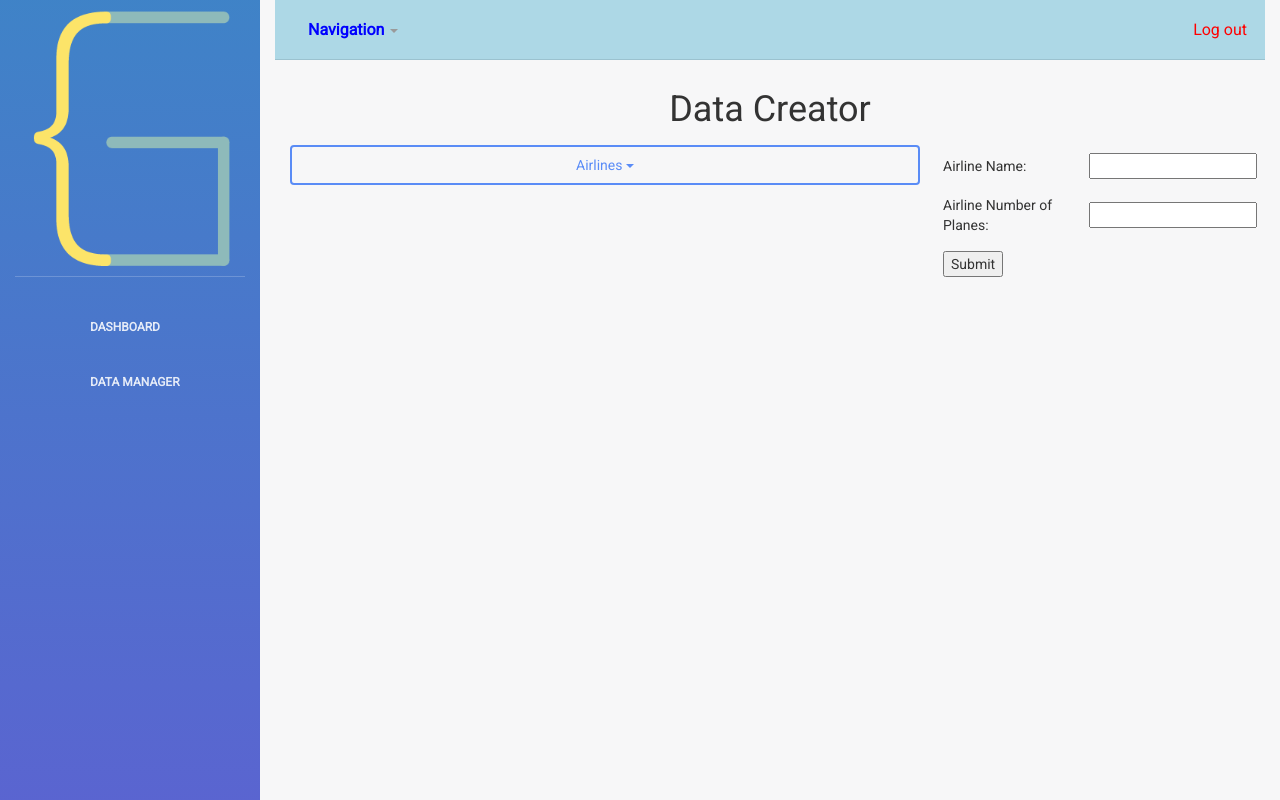
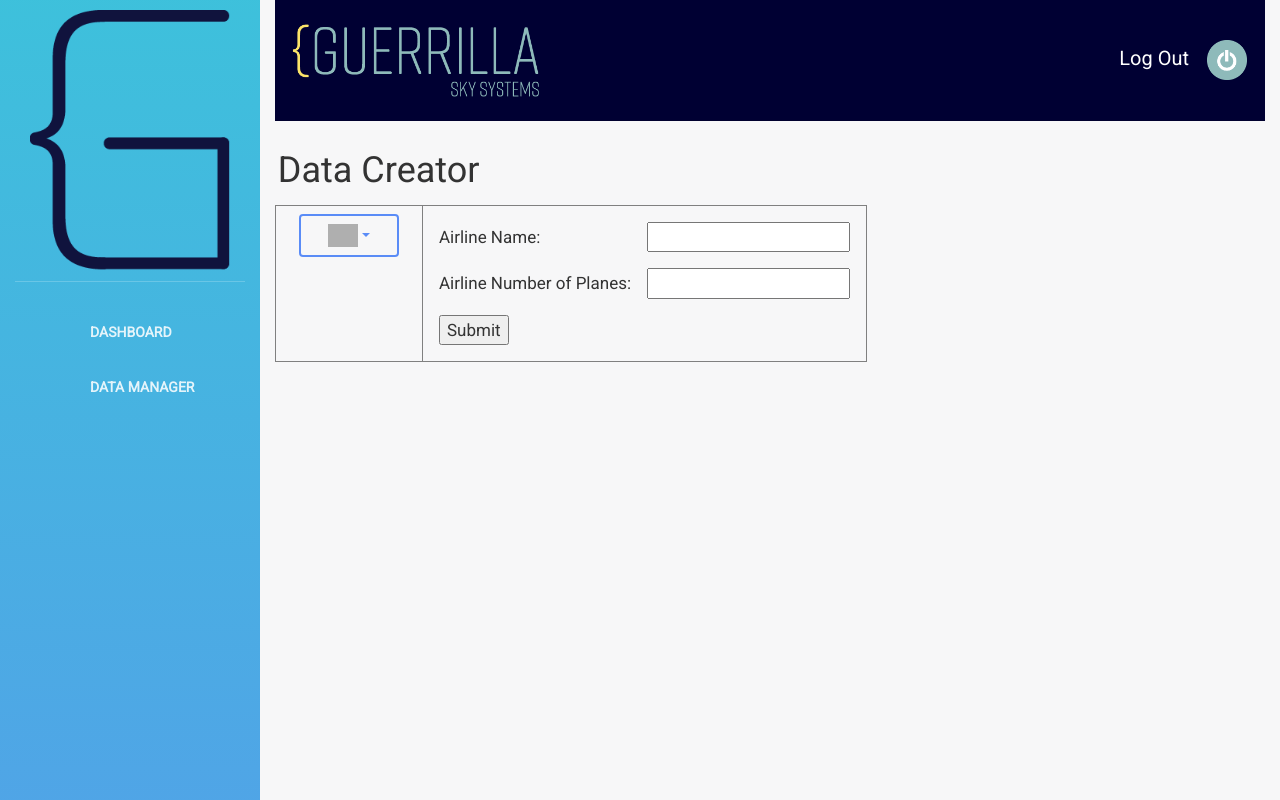
Before and after one commit to rghrist23/airport, a PHP site: page /crudAdd.php in a window 1280 px wide. Run offline with PHP 8.4, Linux system fonts and the light colour scheme; some libraries are stand-ins or nearby versions; grey boxes are pictures that could not be loaded.

Commit message:
shabrinas ui changes

```diff
--- a/Management App/crudAdd.php
+++ b/Management App/crudAdd.php
@@ -73,23 +73,29 @@ if (!empty($_POST['airlineName']) && !empty($_POST['planeNumber'])) {
 <body>
 
 <div id="container-fluid col-xs-8">
-    <div class="row" style="text-align: center">
-        <h2>Data Creator</h2>
+    <div class="row" style="text-align: left">
+        <h2>  &nbsp; Data Creator <br></h2>
     </div>
-    <div class="col-xs-8">
+    <table class="superbigtable" align="left" border="1">
+        <tr>
+            <td class="kolom1" style="vertical-align: text-top;">
+                 <div class="col-xs-8">
         <div class="dropdown">
-            <button class="btn btn-block btn-primary dropdown-toggle" type="button" data-toggle="dropdown">Airlines
+            <button class="btn btn-block btn-primary dropdown-toggle" type="button" data-toggle="dropdown"><img src="img/blue-question-mark-icon-1.png" width="30">
                 <span class="caret"></span></button>
             <ul class="dropdown-menu col-xs-12" style="text-align: center">
                 <form action="crudAdd.php" method="post">
-                    <li><input class="btn btn-" name="airline" type="submit" value="Airline"></a></li>
+                    <li><input class="btn btn-link" name="airline" type="submit" value="Airline"></a></li>
                     <li><input class="btn btn-link" name="business" type="submit" value="Business"></a></li>
                     <li><input class="btn btn-link" name="employee" type="submit" value="Employee"></a></li>
                 </form>
             </ul>
         </div>
     </div>
-    <form action="crudAdd.php" method="post">
+            </td>
+
+            <td class="kolom2">
+                 <form action="crudAdd.php" method="post">
         <?php if ($airline) : ?>
 
             <table>
@@ -169,6 +175,11 @@ if (!empty($_POST['airlineName']) && !empty($_POST['planeNumber'])) {
             </table>
         <?php endif; ?>
     </form>
+            </td>
+        </tr>
+    </table>
+
+
 </div>
 </div>
 </body>
--- a/Management App/crudView.php
+++ b/Management App/crudView.php
@@ -47,7 +47,7 @@ if (!(empty($_POST['business']))) {
 <?php include 'head.html' ?>
 <?php include 'sidebar_navbar.html' ?>
 
-
+<link rel="stylesheet" href="css/crudCSS.css">
 <body>
 <div class="container-fluid col-xs-8">
     <div class="row" style="text-align: center">
@@ -55,11 +55,11 @@ if (!(empty($_POST['business']))) {
     </div>
     <div class="col-xs-8">
         <div class="dropdown">
-            <button class="btn btn-block btn-primary dropdown-toggle" type="button" data-toggle="dropdown">Airlines
+            <button class="btn btn-block btn-primary dropdown-toggle" type="button" data-toggle="dropdown"><img src="img/blue-question-mark-icon-1.png" width="40">
                 <span class="caret"></span></button>
             <ul class="dropdown-menu col-xs-12" style="text-align: center">
                 <form action="crudView.php" method="post">
-                    <li><input class="btn btn-" name="airline" type="submit" value="Airline"></a></li>
+                    <li><input class="btn btn-link" name="airline" type="submit" value="Airlines"></a></li>
                     <li><input class="btn btn-link" name="business" type="submit" value="Business"></a></li>
                     <li><input class="btn btn-link" name="employee" type="submit" value="Employee"></a></li>
                 </form>
--- a/Management App/css/crudCSS.css
+++ b/Management App/css/crudCSS.css
@@ -69,3 +69,11 @@ fieldset[disabled] .btn-link:focus {
     color: #777;
     text-decoration: none;
 }
+
+.btn-block, .dropdown-menu{
+    width: 100px;
+}
+
+td{
+    font-size: 17px;
+}
--- a/Management App/css/crudbutton.css
+++ b/Management App/css/crudbutton.css
@@ -117,3 +117,8 @@ h2 {
     display: inline-block;
     padding: 0;
 }
+
+.tabel{
+    width: 140%;
+
+}
--- a/Management App/dashboard.php
+++ b/Management App/dashboard.php
@@ -85,11 +85,13 @@ curl_close($ch);
 <script src="js/RGraph/libraries/RGraph.svg.pie.js"></script>
 <!-- dashboard welcome page -->
 <body>
+
 <div style="padding: 15px">
-    <div style="width: auto; height: 300px" id="chart-container"></div>
+    <h2>Dashboard</h2>
+    <div style="width: 800px; height: 300px" id="chart-container"></div>
+    <div style="width: 350px; height: 350px" id="pie-container"></div>
 </div>
 <div class="row">
-<div style="width: 350px; height: 350px" id="pie-container"></div>
 </div>
 </body>
 
--- a/Management App/sidebar_navbar.html
+++ b/Management App/sidebar_navbar.html
@@ -1,5 +1,5 @@
 <div class="wrapper">
-    <div class="sidebar" data-color="blue" data-image="assets/img/sidebar-5.jpg">
+    <div class="sidebar" data-color="azure" data-image="assets/img/sidebar-5.jpg">
 
         <!--
 
@@ -10,7 +10,7 @@
 
         <div class="sidebar-wrapper col-xs-4">
             <div class="logo">
-                <a href="#"><img src="img/logos/AMS_icon_light.png" class="img-responsive"> </a>
+                <a href="#"><img src="img/logos/AMS_icon_dark.png" class="img-responsive"> </a>
 
             </div>
 
@@ -18,13 +18,13 @@
                 <li>
                     <a href="dashboard.php">
                         <i class="pe-7s-graph"></i>
-                        <p>Dashboard</p>
+                        <p style="font-size: 14px; text-align: left;">Dashboard</p>
                     </a>
                 </li>
                 <li>
                     <a href="crudLanding.php">
                         <i class="pe-7s-user"></i>
-                        <p>Data Manager</p>
+                        <p style="font-size: 14px; text-align: left;">Data Manager</p>
                     </a>
                 </li>
             </ul>
@@ -33,31 +33,29 @@
     </div>
 
     <div class="main-panel col-xs-12">
-        <nav class="navbar navbar-default navbar-fixed" style="background-color: lightblue;">
+        <nav class="navbar navbar-default navbar-fixed" style="background-color: #000033;">
             <div class="container-fluid">
                 <div class="navbar-header" style="color: black;">
                 </div>
                 <div>
+
                     <ul class="nav navbar-nav navbar-left">
-
-                        <li class="dropdown">
-                            <a href="#" class="dropdown-toggle" data-toggle="dropdown">
-                                <p>
-                                    <b style="color: blue;"> Navigation </b>
-                                    <b class="caret"></b>
-                                </p>
-                            </a>
-                            <ul class="dropdown-menu">
-                                <li><a href="dashboard.php">Home</a></li>
-                                <li class="divider"></li>
-                                <li><a href="crudLanding.php">Data Manager</a></li>
-                            </ul>
+                        <li>
+                            <br>
+                            <img src="img/logos/AMS_banner_light.png" class="img-responsive" width="250">
+                            <br>
                         </li>
                     </ul>
                     <ul class="nav navbar-nav navbar-right">
                         <li>
+                            <br><br>
+                            <p style="color: white; font-size: 20px;">Log Out</p>
+                        </li>
+                        <li>
                             <a href="index.php">
-                                <b><p style="color: red;">Log out</p></b>
+                                <br>
+                                <img src="img/exit-button-icon-18.png" width="40">
+
                             </a>
                         </li>
                     </ul>
```
Also changed, not shown: Management App/crudLanding.php (+6 -6 lines), Management App/crudUpdate.php (+15 -6 lines), Management App/img/exit-button-icon-18.png (added), Management App/img/logos/AMS_banner_darksmall.png (added), Management App/img/logos/AMS_banner_lightsmall.png (added), 1 other file.
